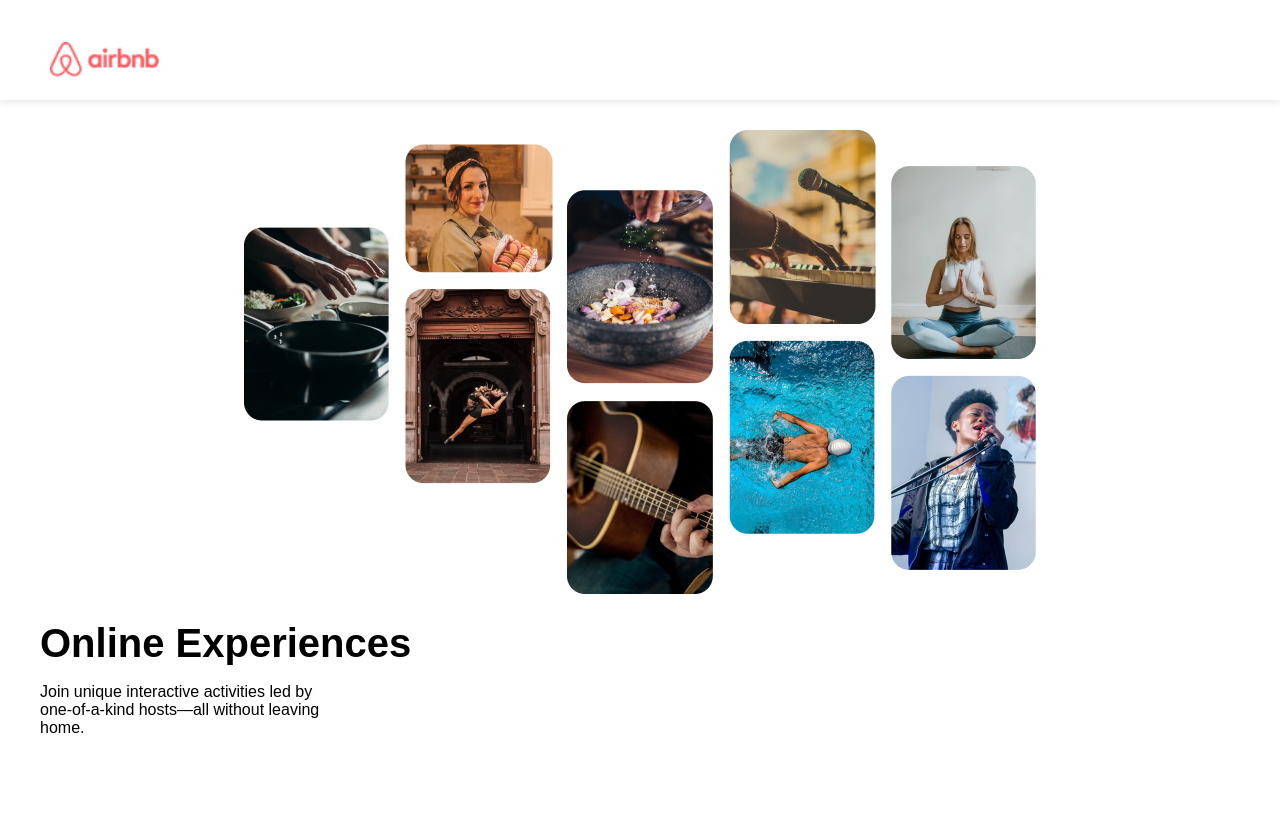
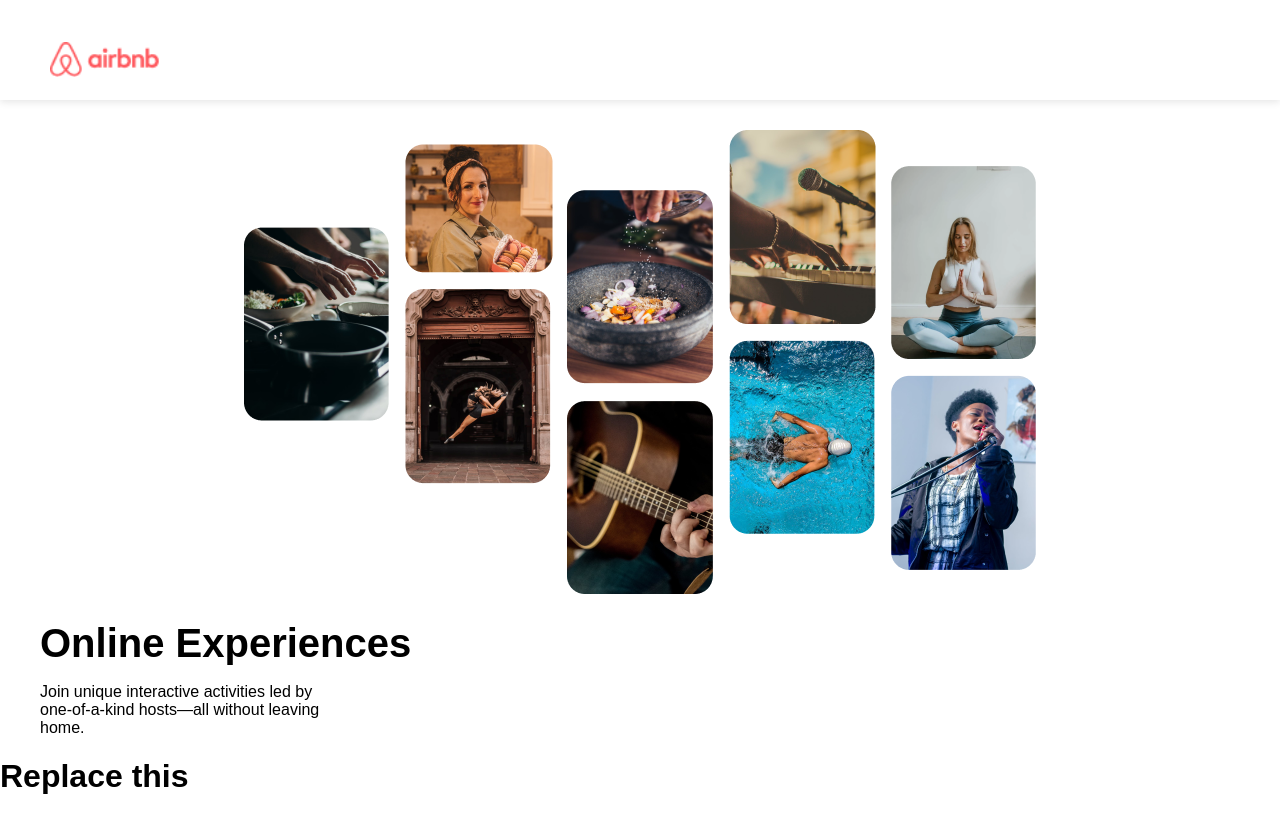
Before and after one commit to javierguerra4/react-airbnb-clone, a React (Create React App) app: page / in a window 1280 px wide. Built offline with nearby package versions, Linux system fonts and the light colour scheme.

Commit message:
created card component

```diff
--- a/src/App.js
+++ b/src/App.js
@@ -1,12 +1,13 @@
 import React from "react";
 import Nav from "./Nav.js";
 import Hero from "./Hero.js";
-
+import Card from "./Card.js";
 export default function App() {
   return (
     <div>
       <Nav />
       <Hero />
+      <Card />
     </div>
   );
 }
--- /dev/null
+++ b/src/Card.js
@@ -0,0 +1,5 @@
+import React from "react";
+
+export default function Card() {
+  return <h1>Replace this</h1>;
+}
```
